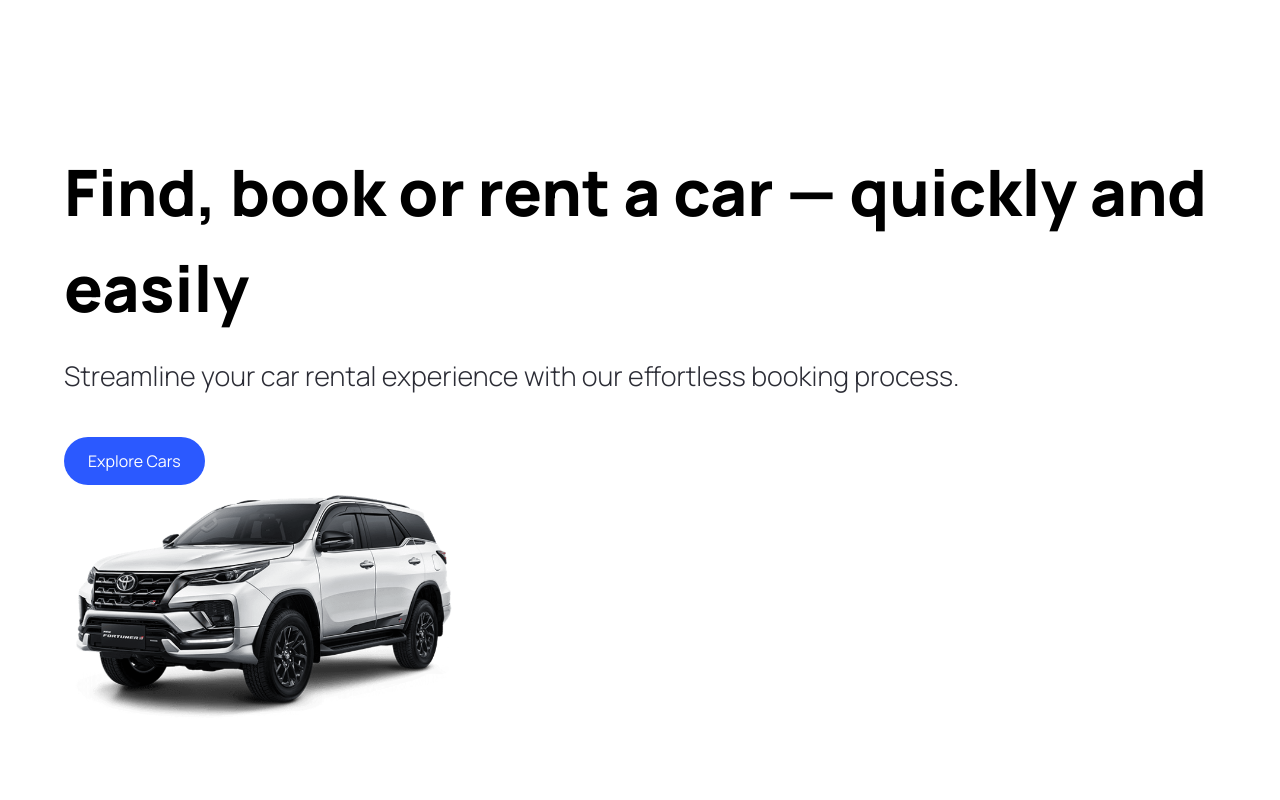
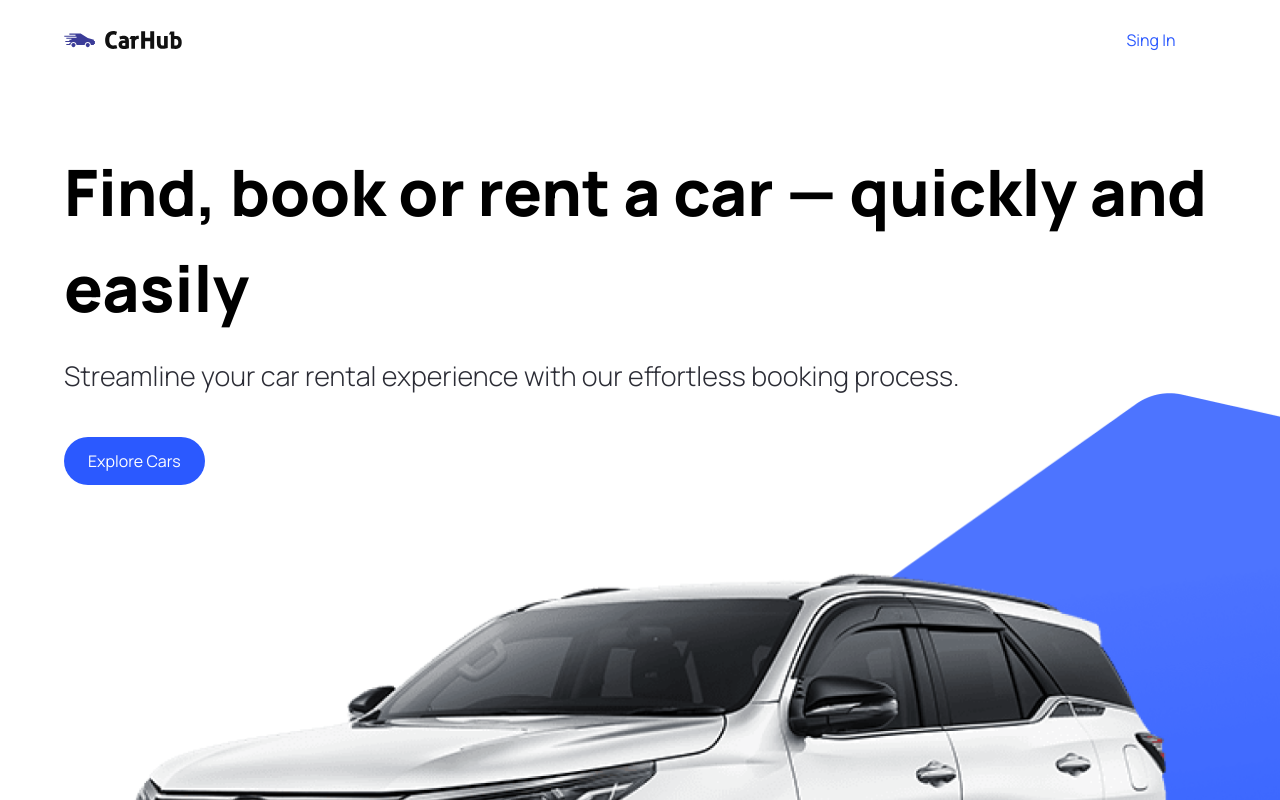
Before and after one commit to Slavinto/CarHub, a Next.js app: page / in a window 1280 px wide. Shown: the top 800 px of the page. Built offline with nearby package versions, Linux system fonts and the light colour scheme.

Commit message:
Hero section with navbar layout complete

```diff
--- a/src/app/layout.tsx
+++ b/src/app/layout.tsx
@@ -1,7 +1,11 @@
 import type { Metadata } from "next";
 import "./globals.css";
+import { Footer, Navbar } from "@/components";
 
-export const metadata: Metadata = {};
+export const metadata: Metadata = {
+    title: "Car Hub",
+    description: "Discover the best cars in the world",
+};
 
 export default function RootLayout({
     children,
@@ -10,7 +14,11 @@ export default function RootLayout({
 }>) {
     return (
         <html lang='en'>
-            <body className={""}>{children}</body>
+            <body className={""}>
+                <Navbar />
+                {children}
+                <Footer />
+            </body>
         </html>
     );
 }
--- a/src/components/button.tsx
+++ b/src/components/button.tsx
@@ -2,10 +2,15 @@
 
 import { ButtonComponent } from "@/types/component-types";
 
-const Button: ButtonComponent = ({ title, containerStyles, handleClick }) => {
+const Button: ButtonComponent = ({
+    title,
+    type,
+    containerStyles,
+    handleClick,
+}) => {
     return (
         <button
-            type='button'
+            type={type}
             className={`custom-btn ${containerStyles}`}
             onClick={handleClick}
         >
--- /dev/null
+++ b/src/components/footer.tsx
@@ -0,0 +1,5 @@
+const Footer = () => {
+    return <div>Footer</div>;
+};
+
+export default Footer;
--- a/src/components/hero.tsx
+++ b/src/components/hero.tsx
@@ -22,13 +22,14 @@ const Hero = () => {
                     handleClick={handleClick}
                 />
                 <div className='hero__image-container'>
-                    <div className='hero__image bg-hero-bg'>
+                    <div className='hero__image'>
                         <Image
                             src={"/static/images/hero.png"}
-                            width={400}
-                            height={400}
+                            fill
+                            className='object-contain'
                             alt='auto image'
                         />
+                        <div className='hero__image-overlay'></div>
                     </div>
                 </div>
             </div>
--- a/src/components/index.ts
+++ b/src/components/index.ts
@@ -1,2 +1,4 @@
 export { default as Hero } from "./hero";
 export { default as Button } from "./button";
+export { default as Navbar } from "./navbar";
+export { default as Footer } from "./footer";
--- /dev/null
+++ b/src/components/navbar.tsx
@@ -0,0 +1,33 @@
+import Link from "next/link";
+import Image from "next/image";
+
+import { Button } from ".";
+
+const Navbar = () => {
+    return (
+        <header className='w-full flex absolute z-10'>
+            <nav className='max-w-[1440px] mx-auto flex justify-between sm:px-16 px-6 py-4 w-full'>
+                <Link
+                    href={"/"}
+                    className='flex
+                 justify-center items-center'
+                >
+                    <Image
+                        src={"/static/images/logo.svg"}
+                        alt='logo'
+                        width={118}
+                        height={18}
+                        className='object-contain'
+                    />
+                </Link>
+                <Button
+                    title='Sing In'
+                    type='button'
+                    containerStyles='bg-white text-primary-blue rounded-full min-w-[130px]'
+                />
+            </nav>
+        </header>
+    );
+};
+
+export default Navbar;
--- a/src/types/component-types.ts
+++ b/src/types/component-types.ts
@@ -9,6 +9,7 @@ export type Component<T> = FC<T>;
 // ================================================
 type ButtonProps = {
     title: string;
+    type: "button" | "submit" | "reset" | undefined;
     containerStyles: string;
     handleClick?: MouseEventHandler<HTMLButtonElement>;
 };
```
